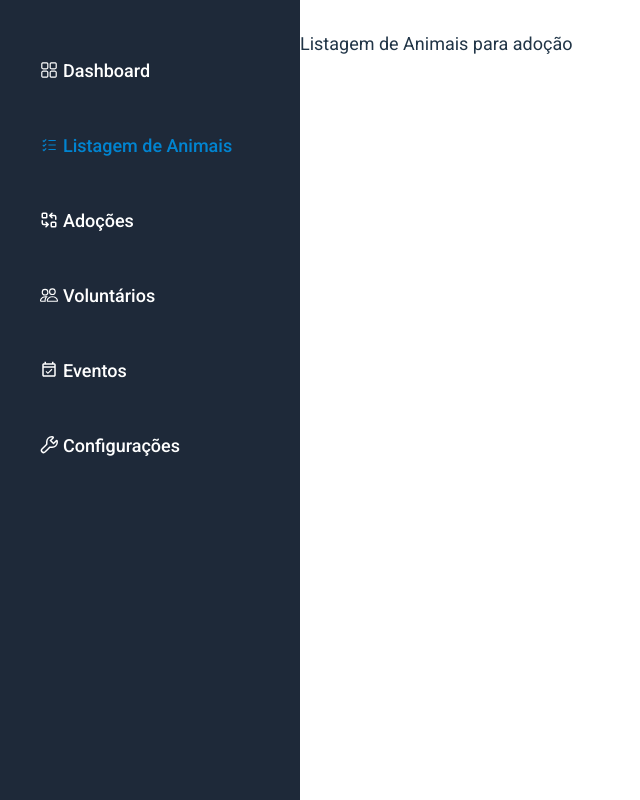
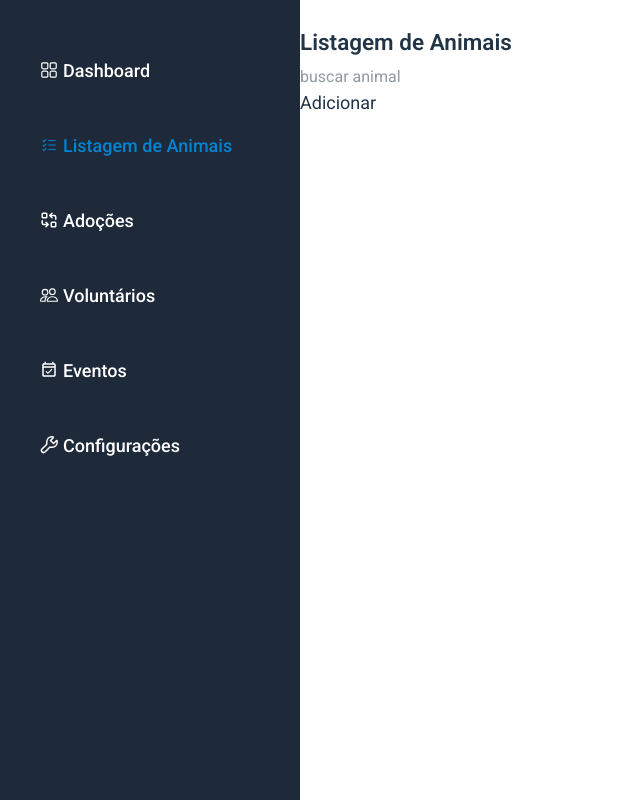
Before and after one commit to laecio22/adotaPets, a React (Vite) app in the folder adota-pets/: page /listarAnimais in a window 1280 px wide. Shown: the whole page, without its empty margins (0-640 px from the left). Built offline with nearby package versions, Linux system fonts and the light colour scheme.

Commit message:
feat:inicio  implementação  componente  de  listagem  de  animais

```diff
--- a/adota-pets/src/App.tsx
+++ b/adota-pets/src/App.tsx
@@ -18,7 +18,7 @@ function App() {
     <BrowserRouter>
       <main className="grid min-h-screen sm:grid-cols-[300px_1fr] grid-cols-1 ">
         <Navbar />
-        <div className=" pt-12">
+        <div className=" pt-12 ">
           <Routes>
             <Route
               path="/"
--- a/adota-pets/src/components/ListAnimals/ListAnimals.tsx
+++ b/adota-pets/src/components/ListAnimals/ListAnimals.tsx
@@ -1,7 +1,14 @@
 
 const ListAnimals = () => {
   return (
-    <div>Listagem de  Animais  para  adoção</div>
+    <section className="max-w-[1200px]  mx-auto">
+      <h1 className="font-semibold text-4xl">Listagem  de Animais</h1>
+      <div className="mt-4">
+        <input type="text" placeholder="buscar animal" className="border-none focus:border-blue-500 "/>
+        <button>Adicionar</button>
+      </div>
+
+    </section>
   )
 }
 
```
